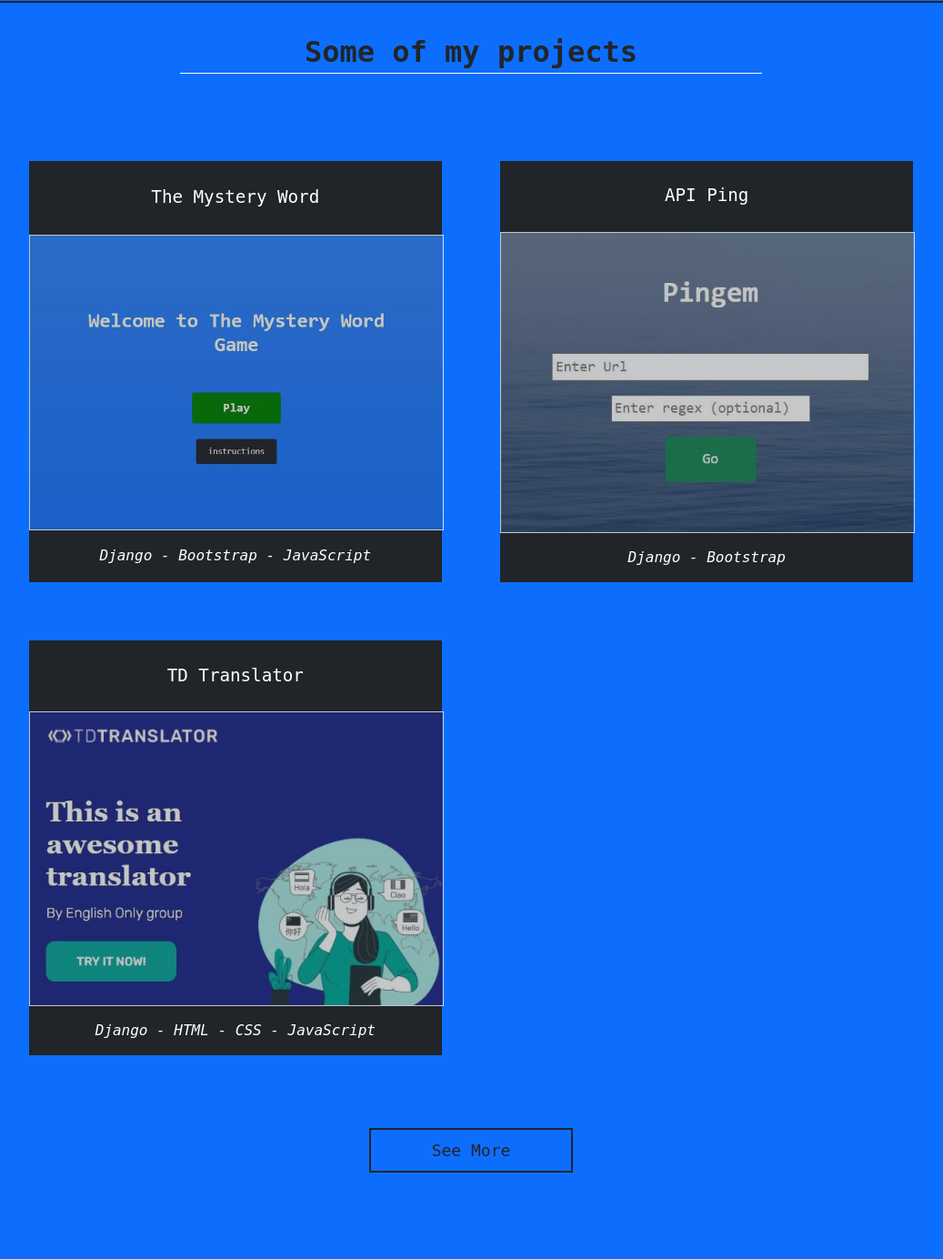
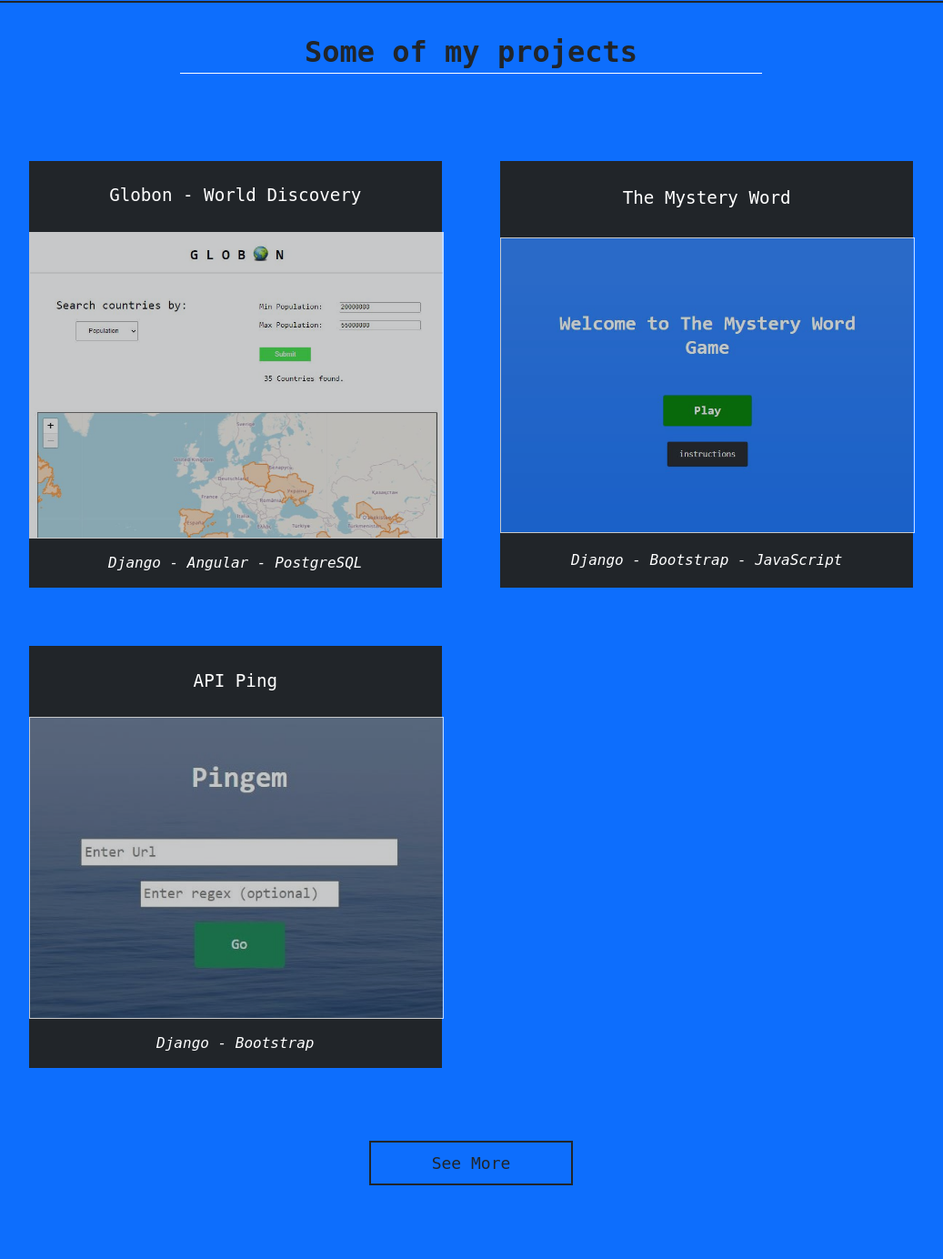
Before and after one commit to aldotele/personal_site, a Django app: page / in a window 1280 px wide. Shown: the part 829-2213 px from the top of the page at 91% size, without its empty margins (122-1159 px from the left). Run offline with Django 3.2, Linux system fonts and the light colour scheme; parts of the project's set-up code (start-up, migrations or seed data) failed here and were passed over; some libraries are stand-ins or nearby versions.

Commit message:
updated project section

```diff
--- a/templates/index.html
+++ b/templates/index.html
@@ -77,6 +77,12 @@
         <h2 class="projects-header">Some of my projects</h2>
         <div class="projects-grid">
 
+            <a class="project-tile" href="https://globon.vercel.app/" target="_blank">
+                <h4 class="project-title">Globon - World Discovery</h4>
+                <img class="project-image" src="{% static 'assets/globon-img.JPG' %}" alt="project">
+                <p class="project-work">Django - Angular - PostgreSQL</p>
+            </a>
+
             <a class="project-tile" href="https://themysteryword.vercel.app/" target="_blank">
                 <h4 class="project-title">The Mystery Word</h4>
                 <img class="project-image" src="{% static 'assets/the-mystery-word-square-img.JPG' %}" alt="project">
@@ -89,64 +95,64 @@
                 <p class="project-work">Django - Bootstrap</p>
             </a>
 
-            <a class="project-tile" href="https://tdtranslator.vercel.app/" target="_blank">
+            <a id="hidden-tile-1" style="display:none" class="project-tile" href="https://github.com/aldotele/lotto_lottery/tree/learning_path_3_unittest" target="_blank">
+                <h4 class="project-title">Lotto Lottery</h4>
+                <img class="project-image" src="{% static 'assets/lotto-small-img.JPG' %}" alt="project">
+                <p class="project-work">Python</p>
+            </a>
+
+            <a id="hidden-tile-2" style="display:none" class="project-tile" href="https://github.com/aldotele/multi_crawler" target="_blank">
+                <h4 class="project-title">Web Crawler Multithread</h4>
+                <img class="project-image" src="{% static 'assets/multicrawler-small-img.JPG' %}" alt="project">
+                <p class="project-work">Python</p>
+            </a>
+
+            <a id="hidden-tile-3" style="display:none" class="project-tile" href="https://www.martelsrl.com" target="_blank">
+                <h4 class="project-title">Food-Export Company</h4>
+                <img class="project-image" src="{% static 'assets/martel-small-img.JPG' %}" alt="project">
+                <p class="project-work">Squarespace CMS</p>
+            </a>
+
+            <a id="hidden-tile-4" style="display:none" class="project-tile" href="https://github.com/aldotele/numpy_tic-tac-toe" target="_blank">
+                <h4 class="project-title">Tic Tac Toe</h4>
+                <img class="project-image" src="{% static 'assets/tic-tac-toe-small-img.JPG' %}" alt="project">
+                <p class="project-work">Python - Numpy</p>
+            </a>
+
+            <a id="hidden-tile-5" style="display:none" class="project-tile" href="https://github.com/aldotele/rock_paper_scissors" target="_blank">
+                <h4 class="project-title">Rock Paper Scissors</h4>
+                <img class="project-image" src="{% static 'assets/rock-paper-scissors-small-img.JPG' %}" alt="project">
+                <p class="project-work">Python</p>
+            </a>
+
+            <a id="hidden-tile-6" style="display:none" class="project-tile" href="https://engdoc.netlify.app/" target="_blank">
+                <h4 class="project-title">Technical Documentation</h4>
+                <img class="project-image" src="{% static 'assets/tech-documentation-small-img.JPG' %}" alt="project">
+                <p class="project-work">HTML5 & CSS3</p>
+            </a>
+
+            <a id="hidden-tile-7" style="display:none" class="project-tile" href="https://tdtranslator.vercel.app/" target="_blank">
                 <h4 class="project-title">TD Translator</h4>
                 <img class="project-image" src="{% static 'assets/td-translator-small-img.JPG' %}" alt="project">
                 <p class="project-work">Django - HTML - CSS - JavaScript</p>
             </a>
 
-            <a id="hidden-tile-1" style="display:none" class="project-tile" href="https://gracious-mcclintock-220460.netlify.app/index.html" target="_blank">
+            <a id="hidden-tile-8" style="display:none" class="project-tile" href="https://gracious-mcclintock-220460.netlify.app/index.html" target="_blank">
                 <h4 class="project-title">Image Recognition WebApp</h4>
                 <img class="project-image" src="{% static 'assets/image-recognition-small-img.JPG' %}" alt="project">
                 <p class="project-work">Django - HTML - CSS - JavaScript</p>
             </a>
 
-            <a id="hidden-tile-2" style="display:none" class="project-tile" href="https://browsergameteam2.netlify.app/" target="_blank">
+            <a id="hidden-tile-9" style="display:none" class="project-tile" href="https://browsergameteam2.netlify.app/" target="_blank">
                 <h4 class="project-title">Space War Browser Game</h4>
                 <img class="project-image" src="{% static 'assets/td-space-war-small-img.JPG' %}" alt="project">
                 <p class="project-work">Django - HTML - CSS - JavaScript</p>
             </a>
 
-            <a id="hidden-tile-3" style="display:none" class="project-tile" href="https://s1000.herokuapp.com/" target="_blank">
+            <a id="hidden-tile-10" style="display:none" class="project-tile" href="https://s1000.herokuapp.com/" target="_blank">
                 <h4 class="project-title">Shorten 1000 Url shortener</h4>
                 <img class="project-image" src="{% static 'assets/sh1000-small-img.JPG' %}" alt="project">
                 <p class="project-work">Django - Bootstrap - JavaScript</p>
-            </a>
-
-            <a id="hidden-tile-4" style="display:none" class="project-tile" href="https://github.com/aldotele/lotto_lottery/tree/learning_path_3_unittest" target="_blank">
-                <h4 class="project-title">Lotto Lottery</h4>
-                <img class="project-image" src="{% static 'assets/lotto-small-img.JPG' %}" alt="project">
-                <p class="project-work">Python</p>
-            </a>
-
-            <a id="hidden-tile-5" style="display:none" class="project-tile" href="https://github.com/aldotele/multi_crawler" target="_blank">
-                <h4 class="project-title">Web Crawler Multithread</h4>
-                <img class="project-image" src="{% static 'assets/multicrawler-small-img.JPG' %}" alt="project">
-                <p class="project-work">Python</p>
-            </a>
-
-            <a id="hidden-tile-6" style="display:none" class="project-tile" href="https://www.martelsrl.com" target="_blank">
-                <h4 class="project-title">Food-Export Company</h4>
-                <img class="project-image" src="{% static 'assets/martel-small-img.JPG' %}" alt="project">
-                <p class="project-work">Squarespace CMS</p>
-            </a>
-
-            <a id="hidden-tile-7" style="display:none" class="project-tile" href="https://github.com/aldotele/numpy_tic-tac-toe" target="_blank">
-                <h4 class="project-title">Tic Tac Toe</h4>
-                <img class="project-image" src="{% static 'assets/tic-tac-toe-small-img.JPG' %}" alt="project">
-                <p class="project-work">Python - Numpy</p>
-            </a>
-
-            <a id="hidden-tile-8" style="display:none" class="project-tile" href="https://github.com/aldotele/rock_paper_scissors" target="_blank">
-                <h4 class="project-title">Rock Paper Scissors</h4>
-                <img class="project-image" src="{% static 'assets/rock-paper-scissors-small-img.JPG' %}" alt="project">
-                <p class="project-work">Python</p>
-            </a>
-
-            <a id="hidden-tile-9" style="display:none" class="project-tile" href="https://engdoc.netlify.app/" target="_blank">
-                <h4 class="project-title">Technical Documentation</h4>
-                <img class="project-image" src="{% static 'assets/tech-documentation-small-img.JPG' %}" alt="project">
-                <p class="project-work">HTML5 & CSS3</p>
             </a>
 
         </div>
@@ -182,7 +188,7 @@
 
     <!-- FOOTER  -->
     <footer>
-        <p style="text-align:center;margin: 30px auto;">aldotelesedev | © Copyright 2022</p>
+        <p style="text-align:center;margin: 30px auto;">aldotelesedev | © Copyright 2023</p>
     </footer>
 
     <script>
@@ -232,13 +238,6 @@
             document.getElementById('hidden-tile-1').style.display = "block";
             document.getElementById('hidden-tile-2').style.display = "block";
             document.getElementById('hidden-tile-3').style.display = "block";
-            document.getElementById('hidden-tile-4').style.display = "block";
-            document.getElementById('hidden-tile-5').style.display = "block";
-            document.getElementById('hidden-tile-6').style.display = "block";
-            // document.getElementById('hidden-tile-7').style.display = "block";
-            // document.getElementById('hidden-tile-8').style.display = "block";
-            // document.getElementById('hidden-tile-9').style.display = "block";
-
 
             document.getElementById('more-btn').style.display = "none";
             document.getElementById('more-github-btn').style.display = "block";
```
Also changed, not shown: static/assets/globon-img.JPG (added).
